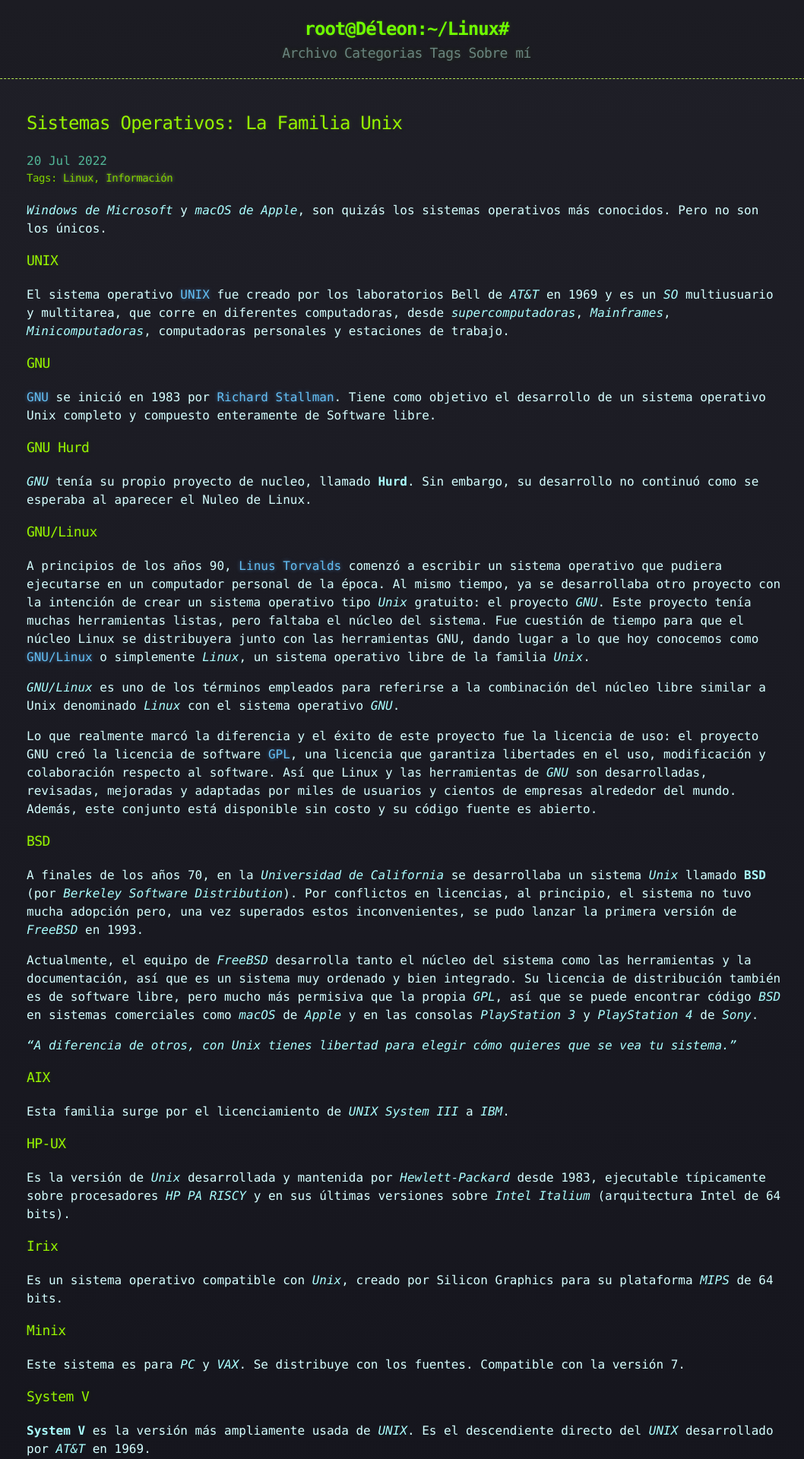
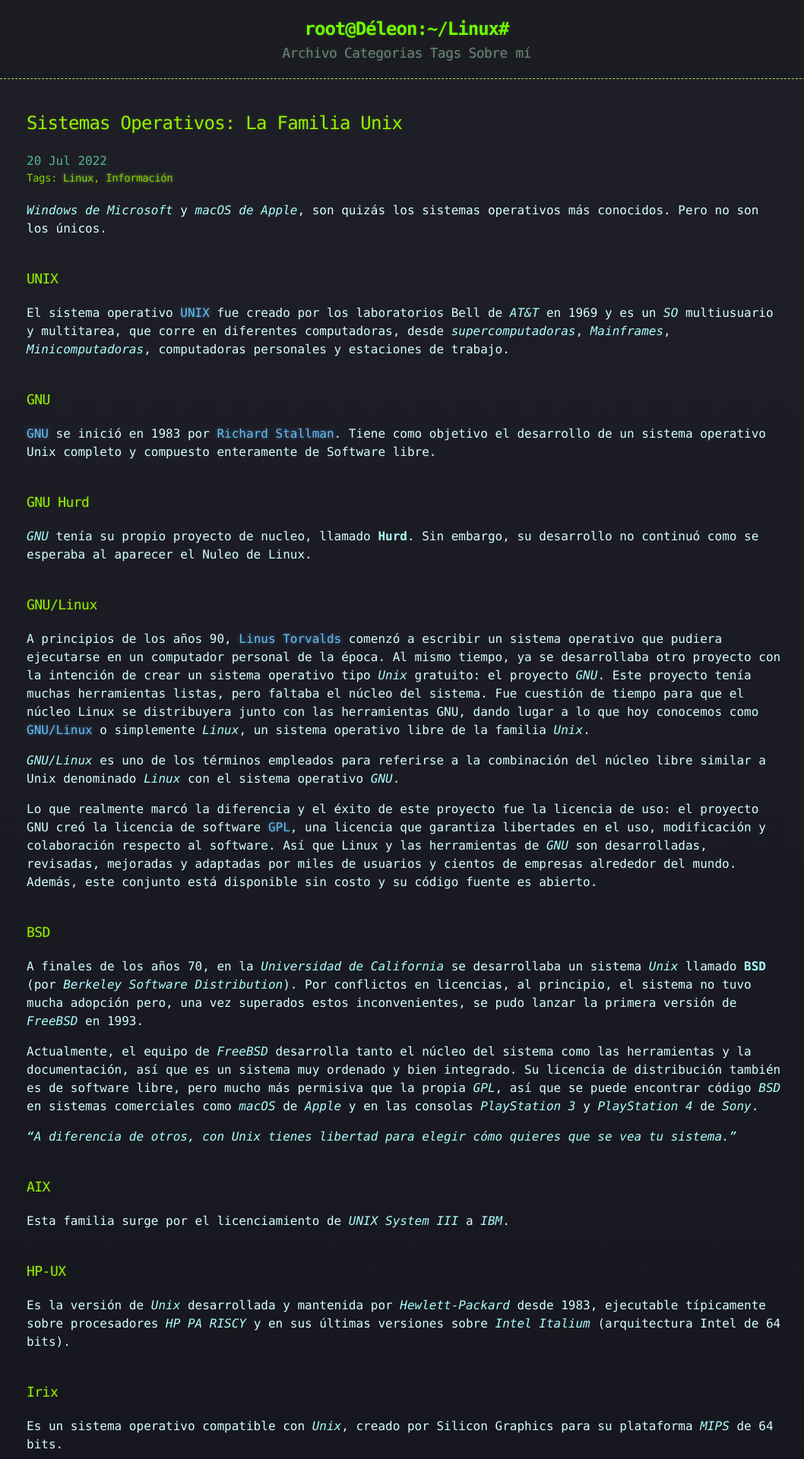
Before and after one commit to LawlietJH/lawlietjh.github.io, a Jekyll site: the page built from _posts/Linux/2022-07-20- Sistemas Operativos - La Familia Unix.md, in a window 1280 px wide. Shown: the top 1920 px of the page at 76% size, without its empty margins (105-1163 px from the left). Built offline with Jekyll 4.4.1, drawn with Linux system fonts in a browser that asks for light colours.

Commit message:
Agregados detalles en publicaciones
Se agregaron pequeños detalles en 2 publicaciones recientes.
Se cambió la cantidad de publicaciones por página a 7 en lugar de 12.

```diff
--- a/_config.yml
+++ b/_config.yml
@@ -10,7 +10,7 @@
 source: .
 destination: ./_site/
 permalink: /:categories/:title
-paginate: 12
+paginate: 7
 paginate_path: /page/:num/
 
 defaults:
--- a/_posts/Linux/2022-07-20- Sistemas Operativos - La Familia Unix.md
+++ b/_posts/Linux/2022-07-20- Sistemas Operativos - La Familia Unix.md
@@ -8,17 +8,25 @@
 
 *Windows de Microsoft* y *macOS de Apple*, son quizás los sistemas operativos más conocidos. Pero no son los únicos.
 
+<div id="Unix"><br></div>
+
 ### UNIX
 
 El sistema operativo <a href="Que-es-Unix">UNIX</a> fue creado por los laboratorios Bell de *AT&T* en 1969 y es un *SO* multiusuario y multitarea, que corre en diferentes computadoras, desde *supercomputadoras*, *Mainframes*, *Minicomputadoras*, computadoras personales y estaciones de trabajo.
+
+<div id="GNU"><br></div>
 
 ### GNU
 
 <a href="Que-es-GNU">GNU</a> se inició en 1983 por <a href="/software libre/Quien-es-Richard-Stallman">Richard Stallman</a>. Tiene como objetivo el desarrollo de un sistema operativo Unix completo y compuesto enteramente de Software libre.
 
+<div id="GNU Hurd"><br></div>
+
 ### GNU Hurd
 
 *GNU* tenía su propio proyecto de nucleo, llamado **Hurd**. Sin embargo, su desarrollo no continuó como se esperaba al aparecer el Nuleo de Linux.
+
+<div id="GNU Linux"><br></div>
 
 ### GNU/Linux
 
@@ -28,6 +36,8 @@
 
 Lo que realmente marcó la diferencia y el éxito de este proyecto fue la licencia de uso: el proyecto GNU creó la licencia de software <a href="/software libre/Tipos-de-Licencias-de-Software-Libre#GNU LGPL">GPL</a>, una licencia que garantiza libertades en el uso, modificación y colaboración respecto al software. Así que Linux y las herramientas de *GNU* son desarrolladas, revisadas, mejoradas y adaptadas por miles de usuarios y cientos de empresas alrededor del mundo. Además, este conjunto está disponible sin costo y su código fuente es abierto.
 
+<div id="BSD"><br></div>
+
 ### BSD
 
 A finales de los años 70, en la *Universidad de California* se desarrollaba un sistema *Unix* llamado **BSD** (por *Berkeley Software Distribution*). Por conflictos en licencias, al principio, el sistema no tuvo mucha adopción pero, una vez superados estos inconvenientes, se pudo lanzar la primera versión de *FreeBSD* en 1993.
@@ -36,41 +46,61 @@
 
 *"A diferencia de otros, con Unix tienes libertad para elegir cómo quieres que se vea tu sistema."*
 
+<div id="AIX"><br></div>
+
 ### AIX
 
 Esta familia surge por el licenciamiento de *UNIX System III* a *IBM*.
+
+<div id="HP-UX"><br></div>
 
 ### HP-UX
 
 Es la versión de *Unix* desarrollada y mantenida por *Hewlett-Packard* desde 1983, ejecutable típicamente sobre procesadores *HP PA RISCY* y en sus últimas versiones sobre *Intel Italium* (arquitectura Intel de 64 bits).
 
+<div id="Irix"><br></div>
+
 ### Irix
 
 Es un sistema operativo compatible con *Unix*, creado por Silicon Graphics para su plataforma *MIPS* de 64 bits.
+
+<div id="Minix"><br></div>
 
 ### Minix
 
 Este sistema es para *PC* y *VAX*. Se distribuye con los fuentes. Compatible con la versión 7.
 
+<div id="System V"><br></div>
+
 ### System V
 
 **System V** es la versión más ampliamente usada de *UNIX*. Es el descendiente directo del *UNIX* desarrollado por *AT&T* en 1969.
+
+<div id="Solaris"><br></div>
 
 ### Solaris
 
 Basado en el sistema operativo *UNIX BSD*.
 
+<div id="UnixWare"><br></div>
+
 ### UnixWare
 
 Basado en el sistema operativo *Unix System V* y vendido a *SCO*.
+
+<div id="Xenix"><br></div>
 
 ### Xenix
 
 Familia derivada de la adquisición de los derechos originales de *AT&T* primero por parte de *Microsoft* y de esta los vendió a *SCO*.
 
+<div id="Otros"><br></div>
+
 ### Otros Sistemas Operativos UNIX
 
 *macOS* también es un sistema *Unix* al igual que *Android* (derivado de *Linux*) e *iOS* (derivado de *Mac OS X*).
+
+<div id="GUI"><br></div>
 
 ### La Parte Gráfica
 
```
Also changed, not shown: _posts/Linux/2022-07-20- Que es Unix.md (+1 -1 lines).
